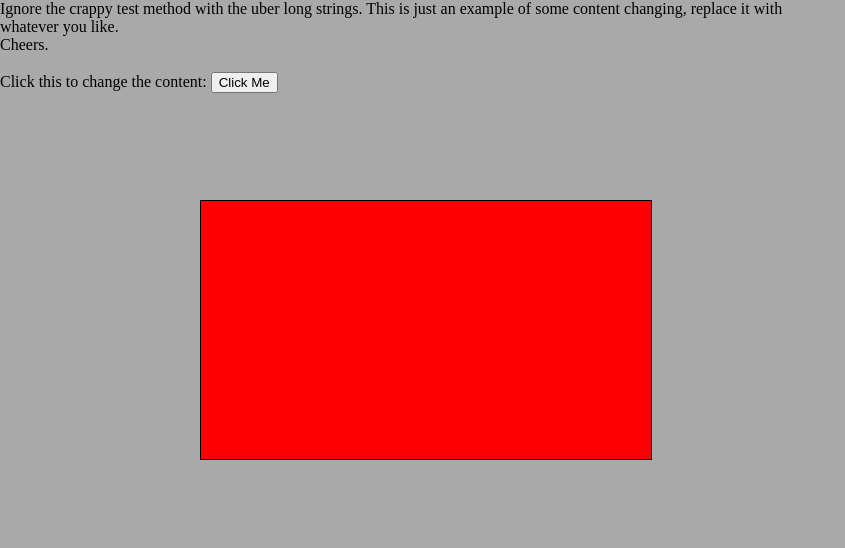
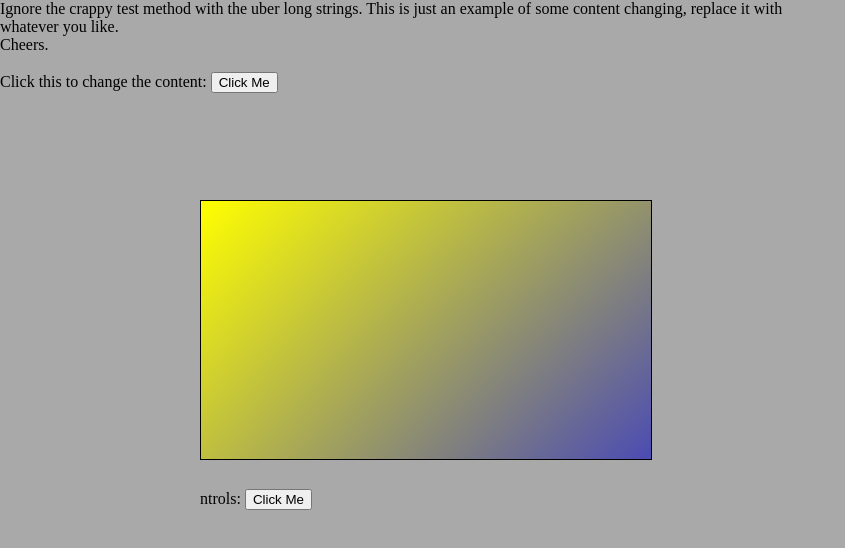
Before and after one commit to ceirbus/test-project, an Angular app: page / in a window 1280 px wide. Shown: the top 548 px of the page, without its empty margins (0-845 px from the left). Built offline with nearby package versions, Linux system fonts and the light colour scheme.

Commit message:
add demo button for touch controls, better bg

```diff
--- a/src/app/app.component.html
+++ b/src/app/app.component.html
@@ -2,7 +2,7 @@
 the viewport will grow to the size of the content without overflowing-->
 <div class="view-port">
   <content-scroll #contentScroll>
-    <div style="height: 5000px; width: 5000px; background: red;"></div>
+    <div style="height: 5000px; width: 5000px; background: red; background-image: radial-gradient(white, gray, black, red, blue, yellow);"></div>
   </content-scroll>
 </div>
 <div>
--- a/src/app/app.component.ts
+++ b/src/app/app.component.ts
@@ -25,7 +25,7 @@ export class AppComponent {
       }
       default: {
          this.iterator = 0;
-         this.filler = '<div style="height: 5000px; width: 5000px; background: red;"></div>';
+         this.filler = '<div style="height: 5000px; width: 5000px; background: red; background-image: radial-gradient(white, gray, black, red, blue, yellow);"></div>';
          break;
       }
    }
--- a/src/app/content-scroll/content-scroll.component.css
+++ b/src/app/content-scroll/content-scroll.component.css
@@ -119,3 +119,11 @@
         display: flex;
         flex-direction: row;
     }
+
+/*for demo only*/
+.toggleTouch {
+    position: absolute;
+    bottom: 10px;
+    right: 400px;
+    white-space: nowrap;
+}
--- a/src/app/content-scroll/content-scroll.component.html
+++ b/src/app/content-scroll/content-scroll.component.html
@@ -33,3 +33,8 @@
     </div>
   </div>
 </div>
+
+<!--for demo only-->
+<div class="toggleTouch">
+Toggle touch controls: <button (click)="toggleTouch()">Click Me</button>
+</div>
--- a/src/app/content-scroll/content-scroll.component.ts
+++ b/src/app/content-scroll/content-scroll.component.ts
@@ -126,4 +126,11 @@ export class ContentScrollComponent implements AfterContentInit, OnDestroy {
   public scrollRight(): void {
     this.wrapper.nativeElement.scrollLeft += this.wrapper.nativeElement.clientWidth;
   }
+
+  /**
+   * for demo only
+   */
+  public toggleTouch() {
+    this.isTouchDevice = !this.isTouchDevice;
+  }
 }
```
